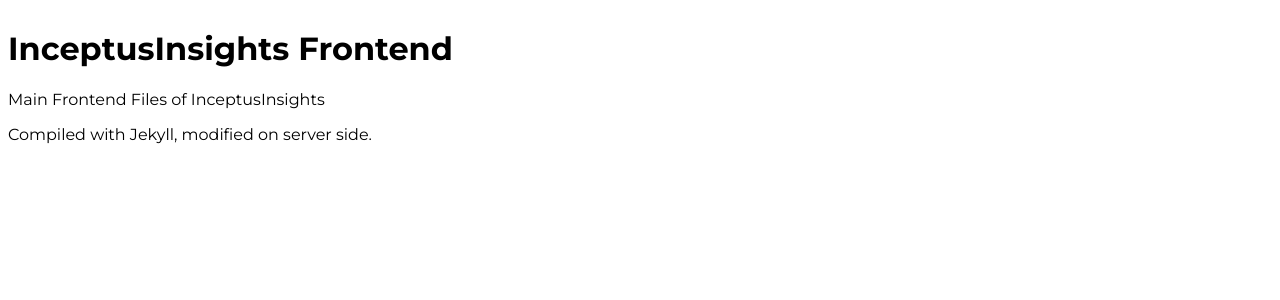
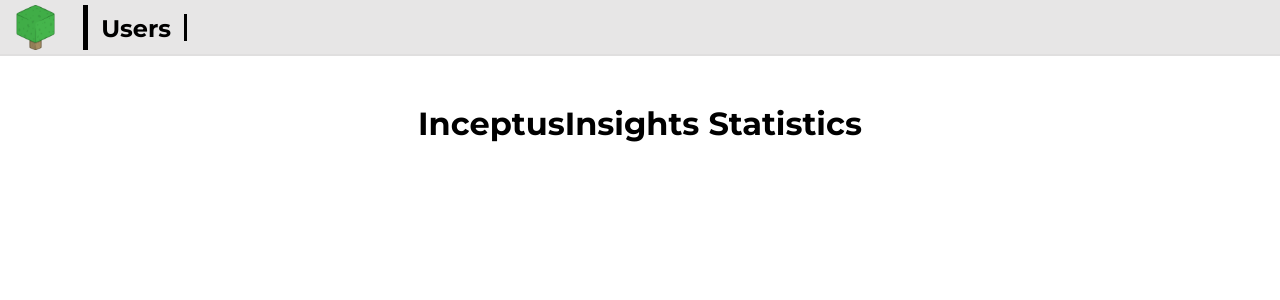
Before and after one commit to Team-Inceptus/InceptusInsights, a Jekyll site: the page built from frontend/index.html, in a window 1280 px wide. Shown: the top 300 px of the page. Built offline with Jekyll 4.4.1, drawn with Linux system fonts in a browser that asks for light colours; our own code applies the rules of GitHub Pages for plain Markdown files.

Commit message:
Update Frontend
- Add Header, Minimal, Basic Tree Icon, Index
- Update config and menu data

```diff
--- a/frontend/_config.yml
+++ b/frontend/_config.yml
@@ -1,3 +1,3 @@
 encoding: UTF-8
 markdown: kramdown
-exclude: [compile.sh]
+exclude: [compile.sh, README.md]
--- /dev/null
+++ b/frontend/_data/menu.yml
@@ -0,0 +1,2 @@
+- name: Users
+  href: /users
--- /dev/null
+++ b/frontend/_includes/header.html
@@ -0,0 +1,7 @@
+<header>
+    <img id="server-icon" src="/assets/tree.png" alt="Server Icon">
+
+    {% for link in site.data.menu %}
+    <a class="menu-link" href="{{ link.href }}">{{ link.name }}</a>
+    {% endfor %}
+</header>
--- a/frontend/_layouts/default.html
+++ b/frontend/_layouts/default.html
@@ -2,6 +2,9 @@
 <html lang="en">
 
     {% include head.html %}
+    {% unless page.header contains "false" %}
+    {% include header.html %}
+    {% endunless %}
 
     <body>
         {{ content }}
--- a/frontend/_layouts/minimal.html
+++ b/frontend/_layouts/minimal.html
@@ -4,4 +4,6 @@
 
 <div class="minimal">
     <h1>{{ content }}</h1>
+
+    <a href="/">🏠 Return Home</a>
 </div>
--- a/frontend/css/main.css
+++ b/frontend/css/main.css
@@ -3,7 +3,18 @@
 html, body {
     overflow-x: hidden;
     overflow-y: hidden;
+    margin: 0;
     font-family: 'Montserrat', sans-serif;
+    text-decoration: none;
+}
+
+a, a:visited {
+    color: #000;
+    text-decoration: none;
+}
+
+a:hover {
+    color: #444; !important;
 }
 
 h1 {
@@ -15,10 +26,60 @@
     transition: transform 0.5s ease-in-out;
 }
 
+header {
+    display: flex;
+    align-items: center;
+    width: 100%;
+    height: 6vh;
+    max-height: 100px;
+    background-color: #e7e6e6;
+    border-bottom: #e0dfdf solid 2px;
+}
+
+div {
+    margin-top: 3vh;
+}
+
+.menu-link {
+    margin-bottom: 0;
+    font-weight: bold;
+    font-size: x-large;
+    width: auto;
+    height: 3vh;
+    border-right: black solid 3px;
+    margin-left: 1vw;
+    padding-right: 1vw;
+}
+
+#server-icon {
+    padding-right: 2%;
+    border-right: black solid 5px;
+    margin-left: 1vw;
+    min-height: 32px;
+    min-width: 32px;
+    max-height: 96px;
+    max-width: 96px;
+    height: 5vh;
+    width: auto;
+}
+
 .minimal {
+    padding-top: 30vh;
+    display: flex;
+    align-items: center;
+    flex-wrap: wrap;
+    flex-direction: column;
     height: 100%;
     width: auto;
-    text-align: center;
-    vertical-align: middle;
     transition: transform 1s ease-in-out;
 }
+
+.page {
+    display: flex;
+    align-items: center;
+    flex-wrap: wrap;
+    flex-direction: column;
+    height: 100%;
+    width: auto;
+    transition: transform 1s ease-in-out;
+}
--- /dev/null
+++ b/frontend/index.html
@@ -0,0 +1,7 @@
+---
+layout: default
+---
+
+<div class="page">
+    <h1>InceptusInsights Statistics</h1>
+</div>
```
Also changed, not shown: frontend/404.md (+1 -0 lines), frontend/assets/tree.png (added).
